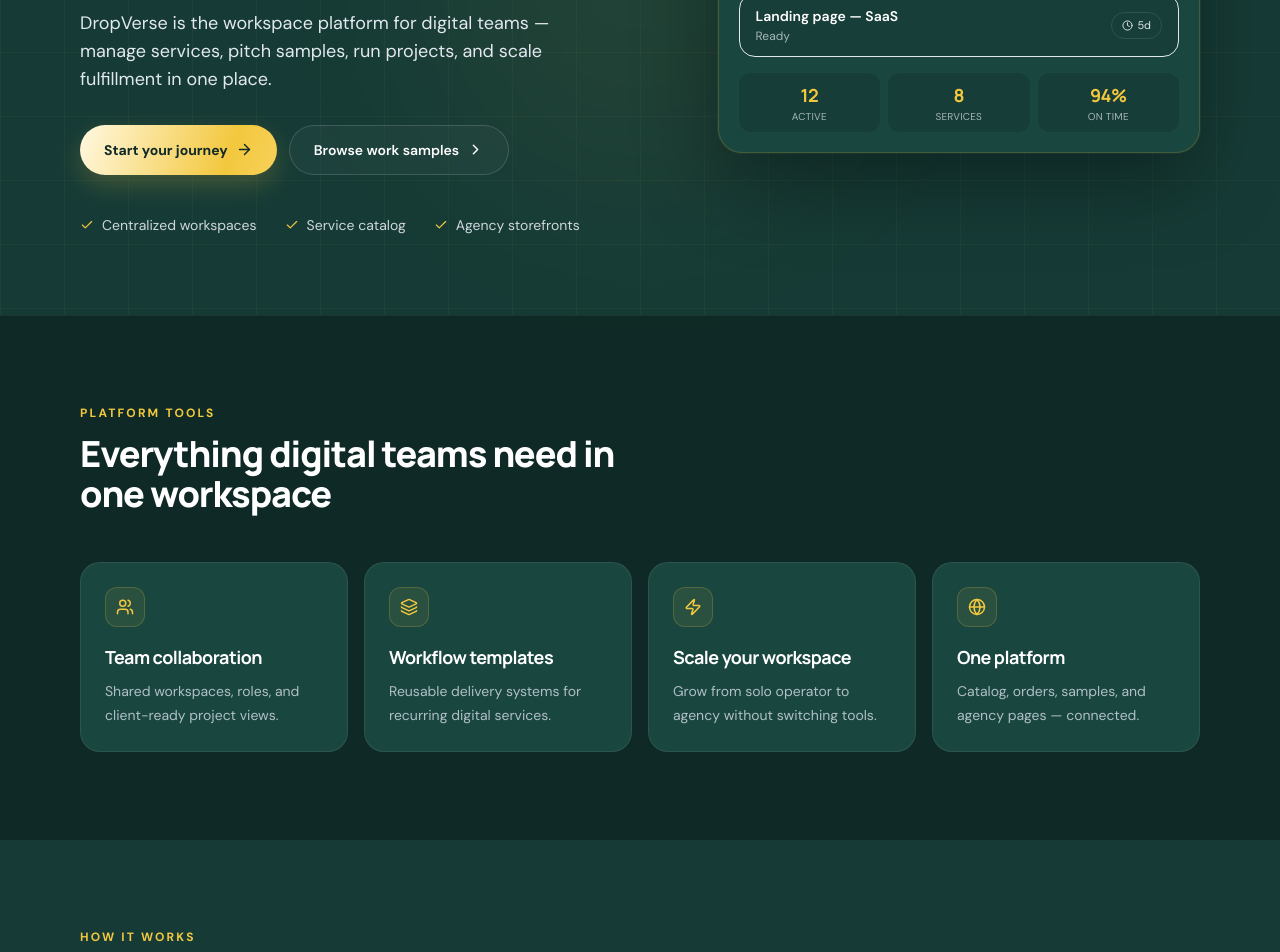
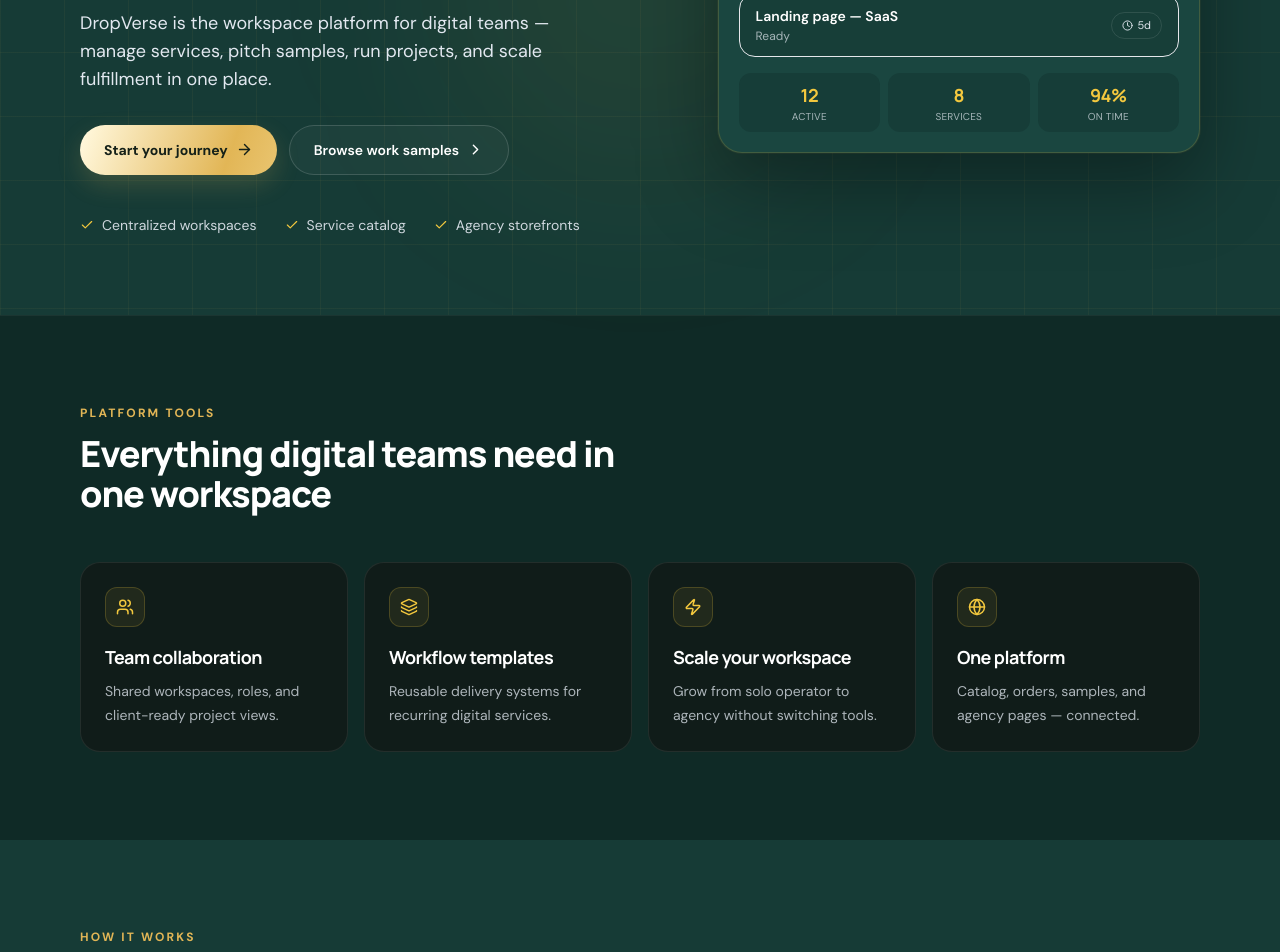
Before and after one commit to dropverseagency/dropverse, a Next.js app: page / in a window 1280 px wide. Shown: the part 460-1412 px from the top of the page. Built offline with nearby package versions, Linux system fonts and the light colour scheme; no server answers.

Commit message:
style: restore original dark emerald palette tokens

```diff
--- a/app/globals.css
+++ b/app/globals.css
@@ -4,14 +4,14 @@
 @tailwind utilities;
 
 :root {
-  --bg: #163b36;
-  --bg-deep: #0f2a26;
-  --surface: #1a4640;
-  --gold: #f3c83e;
-  --gold-bright: #ffe08a;
-  --text: #ffffff;
-  --muted: #e2e8f0;
-  --line: rgba(243, 200, 62, .22);
+  --bg: #070f0d;
+  --bg-deep: #040807;
+  --surface: #101c19;
+  --gold: #e2b656;
+  --gold-bright: #f6de9d;
+  --text: #f7f4ec;
+  --muted: #c5d0cb;
+  --line: rgba(226, 182, 86, .22);
   --ease-out: cubic-bezier(.23, 1, .32, 1);
 }
 
@@ -23,12 +23,12 @@ body {
   color: var(--text);
   font-family: 'DM Sans', sans-serif;
   background:
-    radial-gradient(900px 420px at 80% -10%, rgba(243, 200, 62, .12), transparent 60%),
-    radial-gradient(700px 480px at 0% 20%, rgba(26, 70, 64, .35), transparent 55%),
+    radial-gradient(900px 420px at 80% -10%, rgba(226, 182, 86, .14), transparent 60%),
+    radial-gradient(700px 480px at 0% 20%, rgba(24, 92, 74, .18), transparent 55%),
     var(--bg);
   -webkit-font-smoothing: antialiased;
 }
-::selection { background: rgba(243, 200, 62, .35); color: #0f2a26; }
+::selection { background: rgba(226, 182, 86, .35); color: #fffaf0; }
 a { color: inherit; text-decoration: none; }
 button, a { -webkit-tap-highlight-color: transparent; }
 button:focus-visible, a:focus-visible, input:focus-visible, select:focus-visible, textarea:focus-visible {
@@ -39,7 +39,7 @@ button:focus-visible, a:focus-visible, input:focus-visible, select:focus-visible
 .font-brand { font-family: 'Space Grotesk', sans-serif; }
 .container { width: min(1120px, calc(100% - 40px)); margin: auto; }
 .gold-gradient {
-  background: linear-gradient(110deg, #fff4cc, var(--gold-bright) 30%, var(--gold) 55%, #c9a028 75%, #fff4cc);
+  background: linear-gradient(110deg, #fff4cc, var(--gold-bright) 30%, var(--gold) 55%, #b6842e 75%, #fff4cc);
   background-size: 220% auto;
   -webkit-background-clip: text;
   background-clip: text;
@@ -49,53 +49,53 @@ button:focus-visible, a:focus-visible, input:focus-visible, select:focus-visible
 .grid-bg {
   background-color: transparent;
   background-image:
-    linear-gradient(rgba(243, 200, 62, .04) 1px, transparent 1px),
-    linear-gradient(90deg, rgba(243, 200, 62, .04) 1px, transparent 1px);
+    linear-gradient(rgba(226, 182, 86, .05) 1px, transparent 1px),
+    linear-gradient(90deg, rgba(226, 182, 86, .05) 1px, transparent 1px);
   background-size: 64px 64px;
 }
 .theme-band {
   background:
-    linear-gradient(180deg, rgba(243, 200, 62, .05), transparent 90px),
-    #1a4640;
-  border-color: rgba(243, 200, 62, .12);
+    linear-gradient(180deg, rgba(226, 182, 86, .06), transparent 90px),
+    #0c1916;
+  border-color: rgba(226, 182, 86, .12);
 }
-.theme-ink { background: #0f2a26; }
-.glow { box-shadow: 0 30px 80px rgba(0, 0, 0, .35), 0 0 0 1px rgba(243, 200, 62, .08); }
+.theme-ink { background: #081311; }
+.glow { box-shadow: 0 30px 80px rgba(0, 0, 0, .35), 0 0 0 1px rgba(226, 182, 86, .08); }
 .float-slow { animation: floaty 7s ease-in-out infinite; }
 .card {
   background:
-    linear-gradient(180deg, rgba(255, 255, 255, .04), transparent 42%),
-    #1a4640;
-  border: 1px solid rgba(243, 200, 62, .14);
-  box-shadow: inset 0 1px 0 rgba(255, 255, 255, .04);
+    linear-gradient(180deg, rgba(255, 255, 255, .045), transparent 42%),
+    #101c19;
+  border: 1px solid rgba(226, 182, 86, .16);
+  box-shadow: inset 0 1px 0 rgba(255, 255, 255, .05);
   transition: transform .35s var(--ease-out), border-color .35s var(--ease-out), box-shadow .35s var(--ease-out);
 }
 .card:hover {
   transform: translateY(-4px);
-  border-color: rgba(243, 200, 62, .4);
-  box-shadow: inset 0 1px 0 rgba(255, 255, 255, .05), 0 16px 36px rgba(0, 0, 0, .28);
+  border-color: rgba(226, 182, 86, .45);
+  box-shadow: inset 0 1px 0 rgba(255, 255, 255, .06), 0 16px 36px rgba(0, 0, 0, .28);
 }
 .card.rise { animation: rise .7s var(--ease-out) both; }
 .brand-header {
-  background: rgba(15, 42, 38, .9) !important;
-  border-color: rgba(243, 200, 62, .14) !important;
+  background: rgba(7, 15, 13, .9) !important;
+  border-color: rgba(226, 182, 86, .16) !important;
   backdrop-filter: blur(18px);
 }
 .brand-logo-mark {
-  box-shadow: 0 0 0 1px rgba(243, 200, 62, .28), 0 10px 24px rgba(0, 0, 0, .28);
+  box-shadow: 0 0 0 1px rgba(226, 182, 86, .28), 0 10px 24px rgba(0, 0, 0, .28);
   animation: logoGlow 4.8s ease-in-out infinite;
 }
 .brand-button-primary {
   background-image: linear-gradient(110deg, var(--gold-bright), #fff6d8, var(--gold), var(--gold-bright)) !important;
   background-size: 220% 100% !important;
-  color: #0f2a26 !important;
-  box-shadow: 0 10px 24px rgba(243, 200, 62, .2);
+  color: #142018 !important;
+  box-shadow: 0 10px 24px rgba(226, 182, 86, .18);
   animation: btnshine 3.6s ease-in-out infinite;
 }
 .brand-button-primary:hover { filter: brightness(1.05); transform: translateY(-1px); }
 .brand-button-secondary {
-  border-color: rgba(243, 200, 62, .35) !important;
-  background: rgba(243, 200, 62, .08) !important;
+  border-color: rgba(226, 182, 86, .35) !important;
+  background: rgba(226, 182, 86, .08) !important;
   transition: transform .2s var(--ease-out), background .2s var(--ease-out);
 }
 .brand-button-secondary:hover { transform: translateY(-1px); }
@@ -118,8 +118,8 @@ header nav a:hover::after { transform: scaleX(1); }
 @keyframes floaty { 0%, 100% { transform: translateY(0); } 50% { transform: translateY(-10px); } }
 @keyframes rise { from { opacity: 0; transform: translateY(18px); } to { opacity: 1; transform: none; } }
 @keyframes logoGlow {
-  0%, 100% { box-shadow: 0 0 0 1px rgba(243, 200, 62, .28), 0 10px 24px rgba(0, 0, 0, .28); }
-  50% { box-shadow: 0 0 0 1px rgba(243, 200, 62, .45), 0 12px 28px rgba(243, 200, 62, .12); }
+  0%, 100% { box-shadow: 0 0 0 1px rgba(226, 182, 86, .28), 0 10px 24px rgba(0, 0, 0, .28); }
+  50% { box-shadow: 0 0 0 1px rgba(226, 182, 86, .45), 0 12px 28px rgba(226, 182, 86, .12); }
 }
 @keyframes btnshine {
   0%, 100% { background-position: 0% 50%; }
@@ -135,12 +135,12 @@ header nav a:hover::after { transform: scaleX(1); }
   color: var(--gold);
 }
 .bento-card {
-  background: #1a4640;
+  background: #101c19;
   border: 1px solid rgba(255,255,255,.08);
   border-radius: 1.25rem;
   transition: border-color .25s var(--ease-out), transform .25s var(--ease-out);
 }
 .bento-card:hover {
-  border-color: rgba(243, 200, 62, .35);
+  border-color: rgba(226, 182, 86, .35);
   transform: translateY(-3px);
 }
```
